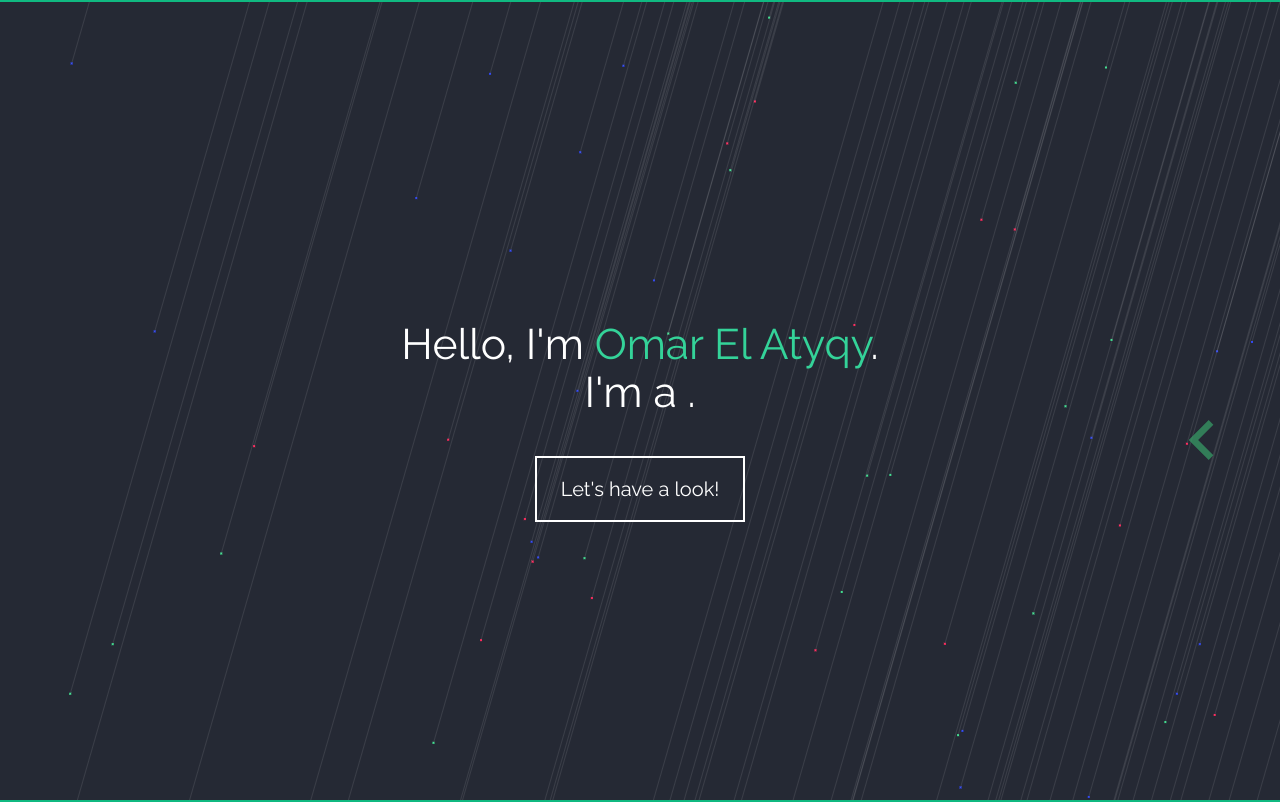
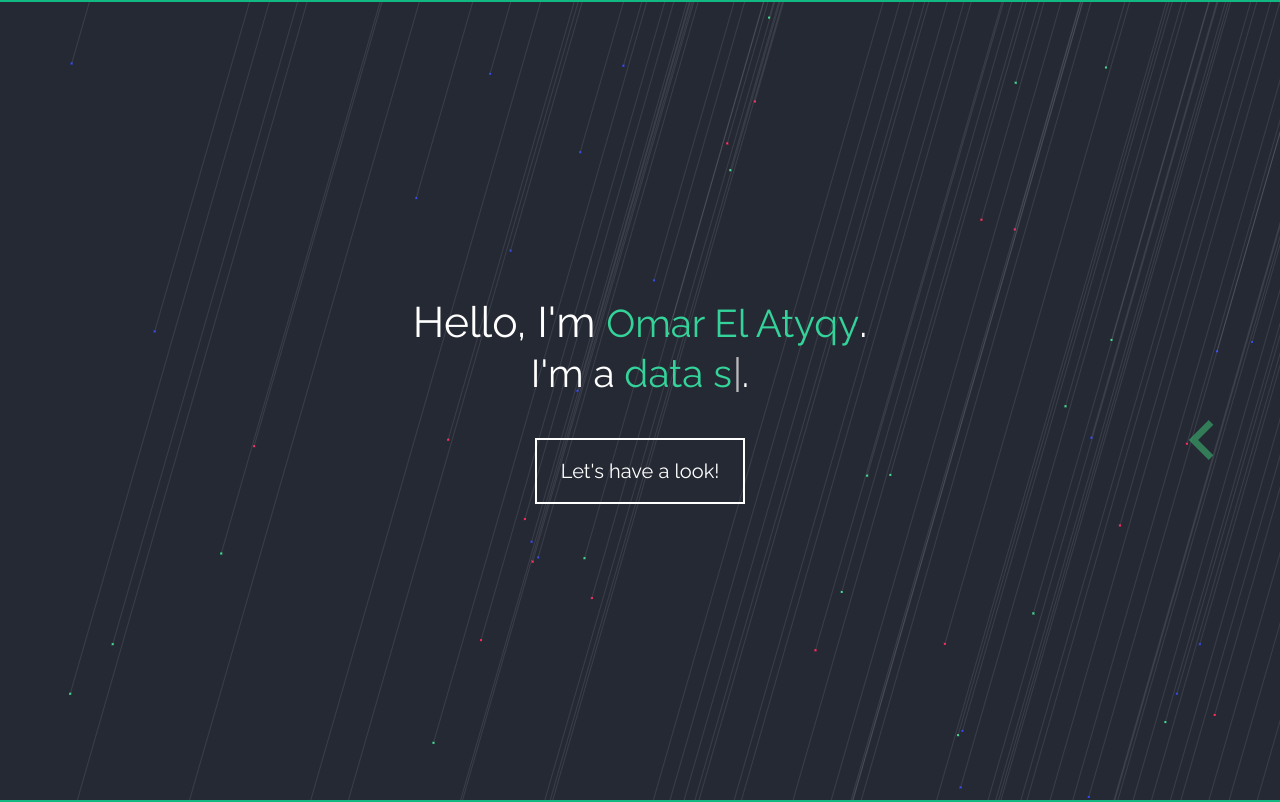
Before and after one commit to OmarAtyqy/portfolio, a React (Create React App) app: page / in a window 1280 px wide. Shown: the top 802 px of the page. Built offline with nearby package versions, Linux system fonts and the light colour scheme.

Commit message:
Fixed typewriter and changed skills to object

```diff
--- a/package.json
+++ b/package.json
@@ -14,6 +14,7 @@
     "react": "^18.2.0",
     "react-dom": "^18.2.0",
     "react-scripts": "5.0.1",
+    "typewriter-effect": "^2.19.0",
     "web-vitals": "^2.1.4"
   },
   "scripts": {
--- a/src/components/About.js
+++ b/src/components/About.js
@@ -42,8 +42,30 @@ const Me = () => {
 
 const Skills = () => {
 
-    const skills = ["HTML", "CSS", "Javascript", "Python", "React", "Data Science"];
-    const percentages = [90, 90, 70, 80, 50, 40];
+    const skills = [{
+        skill: "HTML",
+        percentage: 90
+    },
+    {
+        skill: "CSS",
+        percentage: 90
+    },
+    {
+        skill: "Javascript",
+        percentage: 70
+    },
+    {
+        skill: "Python",
+        percentage: 80
+    },
+    {
+        skill: "React",
+        percentage: 50
+    },
+    {
+        skill: "Data Science",
+        percentage: 40
+    }];
 
     return (
         <div className='Skills w-5/6 grid gap-y-10 mt-10 lg:mt-0'>
@@ -51,10 +73,10 @@ const Skills = () => {
                 return (
                     <div key={index}>
                         <div className='flow-root'>
-                            <Badge className='float-left'>{item}</Badge>
-                            <Badge className='float-right'>{percentages[index]}%</Badge>
+                            <Badge className='float-left'>{item.skill}</Badge>
+                            <Badge className='float-right'>{item.percentage}%</Badge>
                         </div>
-                        <Progress colorScheme='green' value={percentages[index]} />
+                        <Progress colorScheme='green' value={item.percentage} />
                     </div>
                 );
             })}
--- a/src/components/Welcome.css
+++ b/src/components/Welcome.css
@@ -8,8 +8,16 @@
     font-weight: 400;
 }
 
+.Welcome-text span {
+    font-size: 29pt;
+}
+
 .Welcome-button {
     font-size: 15pt;
     border: 2px solid #fff;
     transition-duration: 0.5s;
 }
+
+.Typewriter {
+    display: inline-block;
+}
--- a/src/components/Welcome.js
+++ b/src/components/Welcome.js
@@ -1,6 +1,22 @@
 import "./Welcome.css"
 import React from "react";
-import { VisuallyHidden } from "@chakra-ui/react";
+import Typewriter from "typewriter-effect";
+
+
+
+const TypeWriter = () => {
+
+    const options={
+        strings: ['web developper', 'data scientist', 'passionate geek'],
+        autoStart: true,
+        loop: true,
+        wrapperClassName: "Typewriter text-emerald-400 txt-rotate"
+      }
+
+    return (
+        <Typewriter options={options}/>
+    );
+}
 
 
 // Welcome section
@@ -9,23 +25,12 @@ export default function Welcome(props) {
     return (
         <div className="Welcome h-screen grid place-items-center" id={props.id}>
             <div className="Welcome-content grid place-items-center space-y-10 text-white">
-                <VisuallyHidden>
-                    <p className="Welcome-text text-center ">
-                        Hello, I'mOmar El Atyqy.
-                        <br />
-                        I'm a web developper, data scientist and a passionate geek.
-                    </p>
-                </VisuallyHidden>
                 <p className="Welcome-text text-center ">
                     Hello, I'm <span className="Welcome-name text-emerald-400">Omar El Atyqy</span>.
                     <br />
-                    I'm a <span className="Welcome-job text-emerald-400 txt-rotate" data-period="1000"
-                        data-rotate='[ "web developper", "data scientist", "passionate geek" ]'></span>.
+                    <span>I'm a <TypeWriter />.</span>
                 </p>
                 <a href="#About" className="Welcome-button hover:bg-emerald-500 py-4 px-6">
-                    <VisuallyHidden>
-                        let's have a look!
-                    </VisuallyHidden>
                     Let's have a look!
                 </a>
             </div>
```
Also changed, not shown: 1 other file (tests, documents, lock files or other folders).
